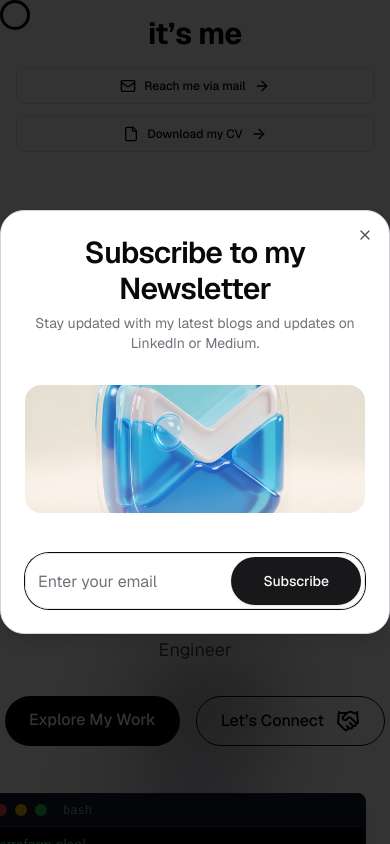
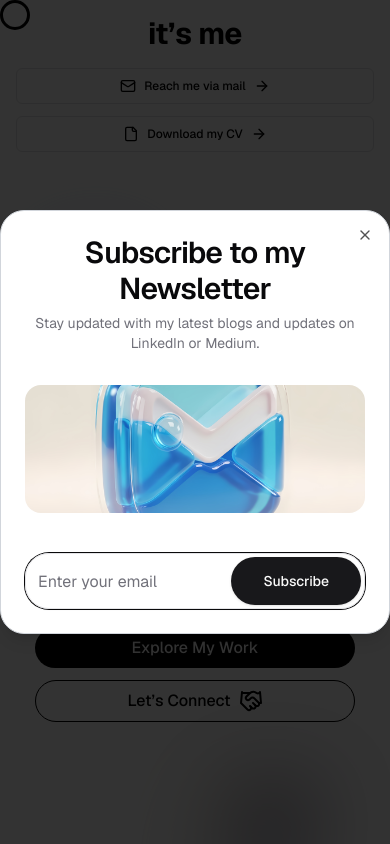
Before and after one commit to Mmesomadavid/Porfolio, a React (Vite) app: page / in a window 390 px wide. Shown: the top 844 px of the page. Built offline with nearby package versions, Linux system fonts and the light colour scheme; a web font is replaced by a local one.

Commit message:
removed terminal demo for mobile screens

```diff
--- a/src/components/sections/Hero.tsx
+++ b/src/components/sections/Hero.tsx
@@ -1,8 +1,8 @@
 import { motion } from "framer-motion"
 import { Handshake } from "lucide-react"
 import { useEffect, useState } from "react"
-import heroBg1 from "../../assets/images/gradient-cube.png" // adjust path
-import heroBg2 from "../../assets/images/gradient-crystal.png" // adjust path
+import heroBg1 from "../../assets/images/gradient-cube.png"
+import heroBg2 from "../../assets/images/gradient-crystal.png"
 
 const commands = [
   "echo 'Deploying cloud infrastructure...'",
@@ -29,7 +29,6 @@ const Hero = () => {
         const timeout = setTimeout(() => {
           setCurrentText("")
           setCharIndex(0)
-          // loop back when reaching the end
           setCommandIndex((prev) =>
             prev + 1 < commands.length ? prev + 1 : 0
           )
@@ -40,12 +39,12 @@ const Hero = () => {
   }, [charIndex, commandIndex])
 
   return (
-    <section className="relative w-full min-h-screen flex items-center justify-center bg-white overflow-hidden">
+    <section className="relative w-full min-h-screen flex flex-col items-center justify-center bg-white overflow-hidden px-4 md:px-6">
       {/* Background blurred rocks */}
       <motion.img
         src={heroBg1}
         alt="gradient rock 1"
-        className="absolute top-10 left-20 w-64 h-64 object-cover blur-2xl opacity-20"
+        className="absolute top-10 left-4 sm:left-10 w-40 sm:w-64 h-40 sm:h-64 object-cover blur-2xl opacity-20"
         initial={{ scale: 0.8, opacity: 0 }}
         animate={{ scale: 1, opacity: 0.5 }}
         transition={{ duration: 2 }}
@@ -53,24 +52,24 @@ const Hero = () => {
       <motion.img
         src={heroBg2}
         alt="gradient rock 2"
-        className="absolute bottom-20 right-10 w-80 h-80 object-cover blur-2xl opacity-20"
+        className="absolute bottom-10 right-4 sm:right-10 w-56 sm:w-80 h-56 sm:h-80 object-cover blur-2xl opacity-20"
         initial={{ scale: 0.8, opacity: 0 }}
         animate={{ scale: 1, opacity: 0.4 }}
         transition={{ duration: 2, delay: 0.5 }}
       />
 
       {/* Hero Content */}
-      <div className="relative z-10 text-center px-6">
-        <h1 className="text-6xl md:text-8xl lg:text-9xl font-bold leading-tight text-black">
+      <div className="relative z-10 text-center">
+        <h1 className="text-4xl sm:text-6xl md:text-8xl lg:text-9xl font-bold leading-tight text-black">
           Cloud <br /> Infrastructure
         </h1>
-        <p className="mt-6 max-w-xl mx-auto text-lg text-gray-700">
+        <p className="mt-4 sm:mt-6 max-w-xs sm:max-w-xl mx-auto text-sm sm:text-lg text-gray-700">
           Hi, I’m David. A DevOps & Cloud Infrastructure Engineer
         </p>
-        <div className="mt-8 flex justify-center gap-4">
+        <div className="mt-6 sm:mt-8 flex flex-col sm:flex-row justify-center gap-3 sm:gap-4">
           <motion.a
             href="#projects"
-            className="px-6 py-3 rounded-full bg-black text-white font-medium"
+            className="px-4 py-2 sm:px-6 sm:py-3 rounded-full bg-black text-white font-medium"
             whileHover={{ scale: 1.05 }}
             whileTap={{ scale: 0.95 }}
           >
@@ -78,7 +77,7 @@ const Hero = () => {
           </motion.a>
           <motion.a
             href="#contact"
-            className="px-6 flex gap-3 py-3 rounded-full border border-black text-black font-medium"
+            className="px-4 sm:px-6 flex gap-2 sm:gap-3 py-2 sm:py-3 rounded-full border border-black text-black font-medium justify-center"
             whileHover={{ scale: 1.05 }}
             whileTap={{ scale: 0.95 }}
           >
@@ -88,15 +87,15 @@ const Hero = () => {
         </div>
       </div>
 
-      {/* Terminal UI */}
-      <div className="absolute bottom-6 right-6 w-96 bg-black text-green-400 font-mono text-sm rounded-lg shadow-lg overflow-hidden border border-gray-800 z-20">
+      {/* Terminal UI - hidden on mobile */}
+      <div className="hidden sm:block absolute bottom-4 right-4 sm:bottom-6 sm:right-6 w-72 sm:w-96 bg-black text-green-400 font-mono text-xs sm:text-sm rounded-lg shadow-lg overflow-hidden border border-gray-800 z-20">
         <div className="flex items-center px-3 py-2 bg-gray-900 border-b border-gray-800">
           <span className="w-3 h-3 rounded-full bg-red-500 mr-2"></span>
           <span className="w-3 h-3 rounded-full bg-yellow-500 mr-2"></span>
           <span className="w-3 h-3 rounded-full bg-green-500"></span>
           <p className="ml-4 text-gray-400 text-xs">bash</p>
         </div>
-        <div className="px-3 py-2 h-40 overflow-y-auto">
+        <div className="px-3 py-2 h-36 sm:h-40 overflow-y-auto">
           <p className="whitespace-pre-wrap code">{currentText}|</p>
         </div>
       </div>
```
